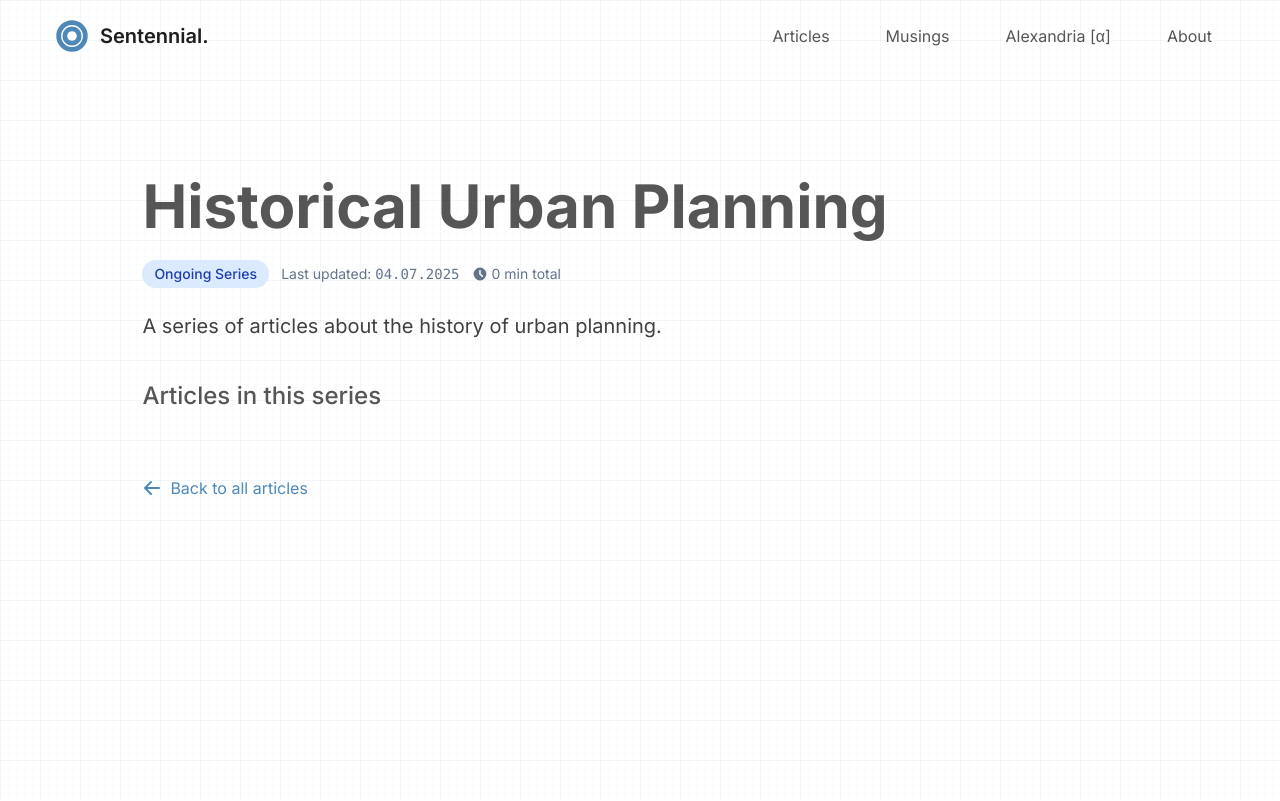
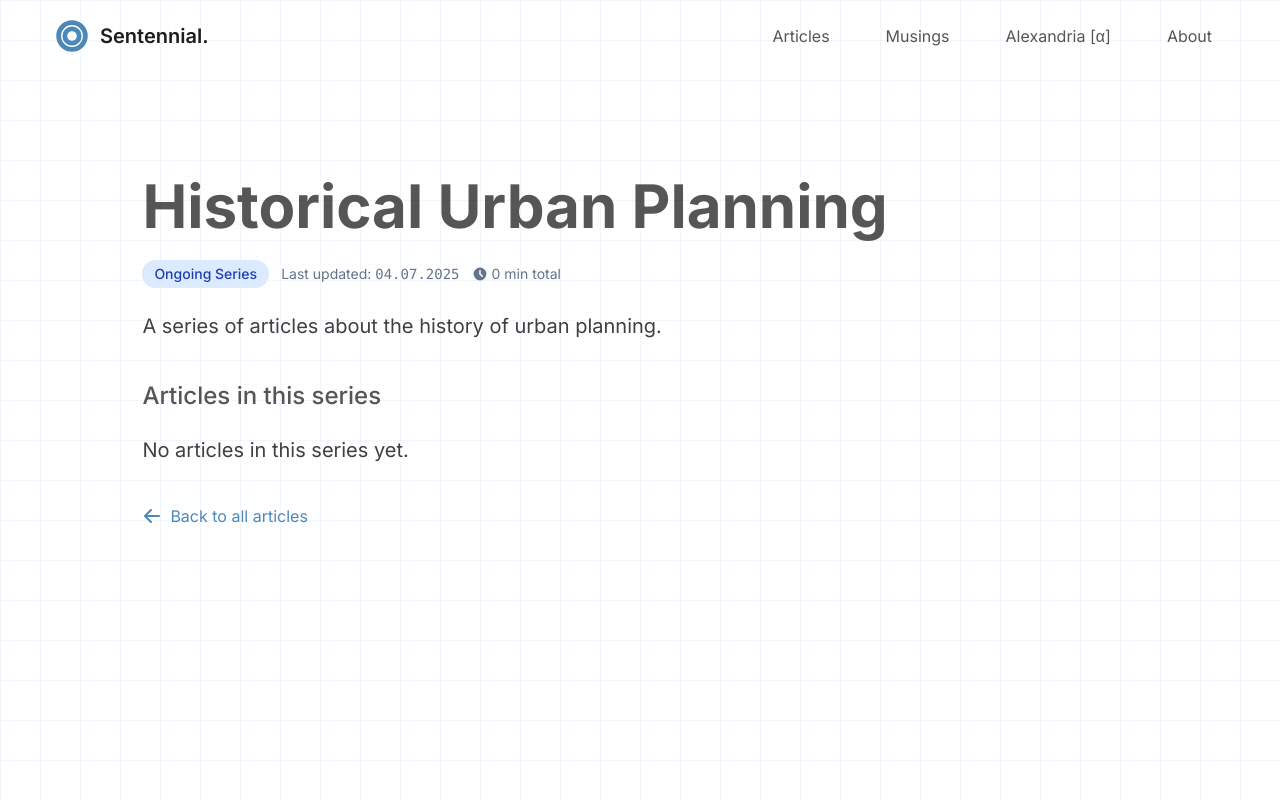
Before and after one commit to markmcguire011/Sentennial, a Next.js app: page /series/urban-planning in a window 1280 px wide. Shown: the top 801 px of the page. Built offline with nearby package versions, Linux system fonts and the light colour scheme.

Commit message:
fix: article tab switching, series when no articles

```diff
--- a/app/series/[id]/page.tsx
+++ b/app/series/[id]/page.tsx
@@ -67,14 +67,20 @@ export default async function SeriesPage({ params }: { params: Params }) {
           Articles in this series
         </h2>
 
-        <div className="flex flex-col gap-6">
-          {series.articles.map((article) => (
-            <ArticleButton
+        {series.articles.length > 0 ? (
+          <div className="flex flex-col gap-6">
+            {series.articles.map((article) => (
+              <ArticleButton
               key={`article-${(article as Article).slug}`}
               data={article as Article}
             />
-          ))}
-        </div>
+            ))}
+          </div>
+        ) : (
+          <p className="text-xl opacity-75 max-w-3xl">
+            No articles in this series yet.
+          </p>
+        )}
 
         <div className="mt-10">
           <Link
--- a/components/content/articles/articles.tsx
+++ b/components/content/articles/articles.tsx
@@ -203,7 +203,7 @@ export default function Articles({ articles, series = [] }: Props) {
           className={clsx(
             "py-3 px-6 font-medium text-lg transition-colors border-b-2 border-transparent",
             activeTab === "articles"
-              ? "border-b-2 border-brand-color"
+              ? "border-brand-color"
               : "text-slate-500 hover:text-slate-800"
           )}
         >
@@ -214,7 +214,7 @@ export default function Articles({ articles, series = [] }: Props) {
           className={clsx(
             "py-3 px-6 font-medium text-lg transition-colors border-b-2 border-transparent",
             activeTab === "series"
-              ? "border-b-2 border-brand-color"
+              ? "border-brand-color"
               : "text-slate-500 hover:text-slate-800"
           )}
         >
```
